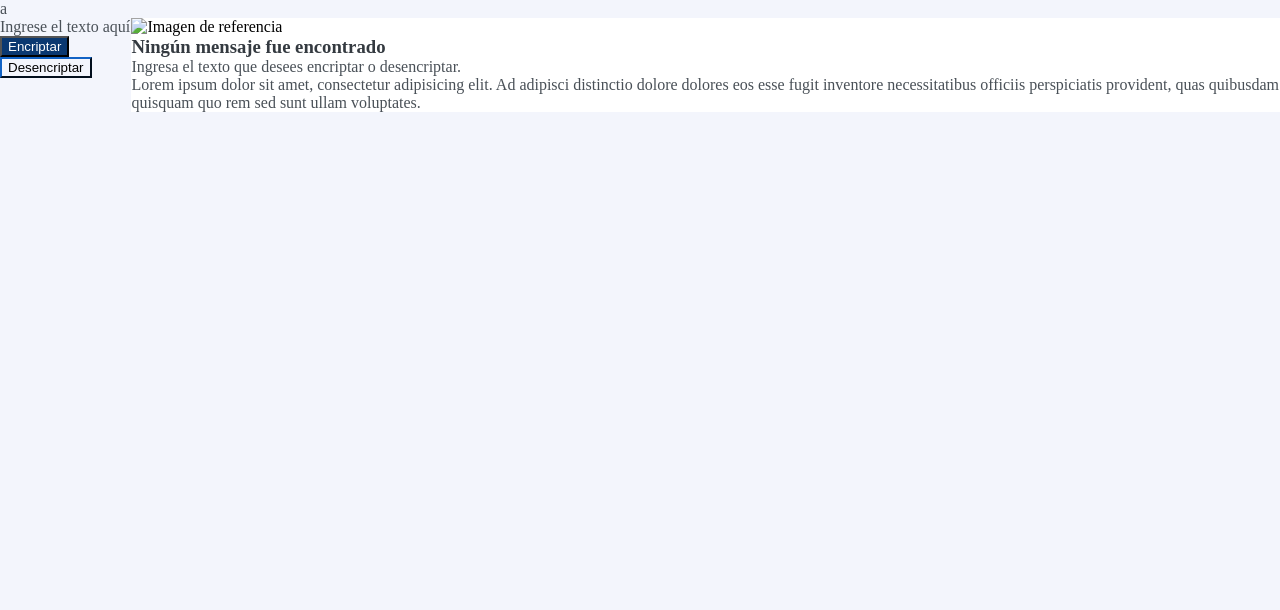
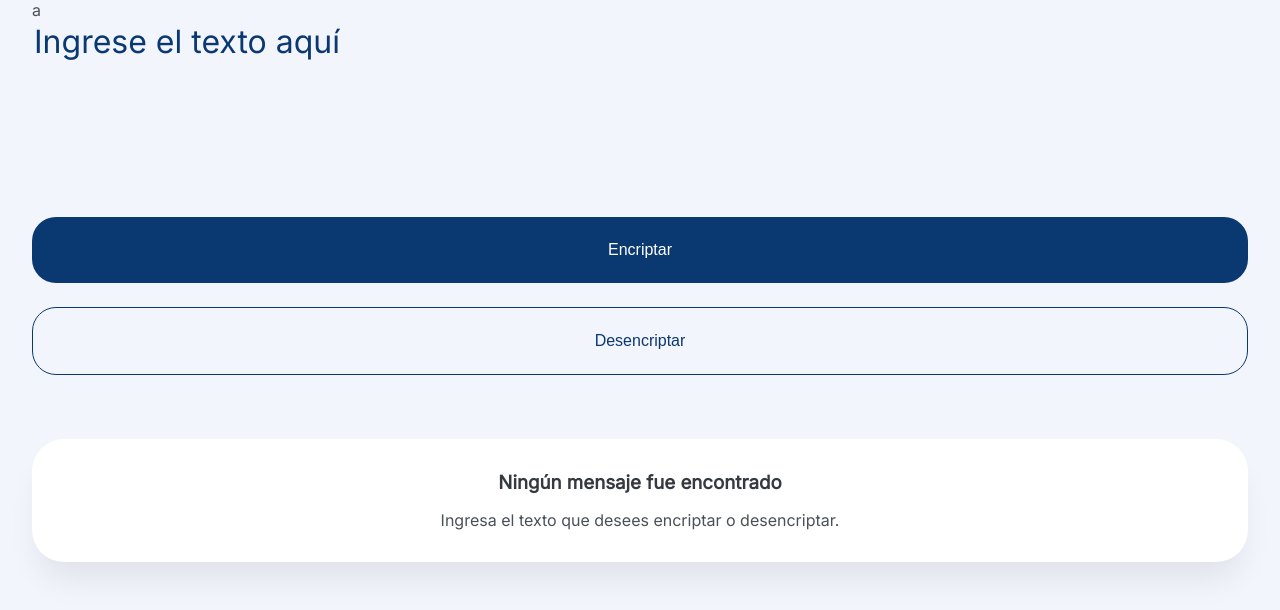
Before and after one commit to 1nkarri/text-encryptor, a plain HTML site: page index.html in a window 1280 px wide. Drawn offline with Linux system fonts and the light colour scheme.

Commit message:
Se avanzó la vista móvil

```diff
--- a/index.html
+++ b/index.html
@@ -2,31 +2,31 @@
 <html lang="en">
 <head>
     <meta charset="UTF-8">
+    <meta name="viewport" content= "width=device-width, initial-scale=1.0">
     <title>Text Encryptor</title>
     <link rel="stylesheet" href="./style.css">
+
 </head>
 <body class="body">
-    <header>
-        <p>a</p>
-    </header>
     <main class="main">
-        <section>
+        <section class="margin encryption-section">
+            <p>a</p>
             <article>
-                <p>Ingrese el texto aquí</p>
+                <textarea class="textarea">Ingrese el texto aquí</textarea>
             </article>
-            <article>
+            <article class="button-container">
                 <button class="button">Encriptar</button>
                 <button class="button-ghost">Desencriptar</button>
             </article>
         </section>
-        <section>
+        <section class="margin">
             <article class="card">
-                <div>
-                    <img src="" alt="Imagen de referencia">
+                <div class="empty-container">
+                    <img class="empty-image" src="" alt="Imagen de referencia">
                     <h3>Ningún mensaje fue encontrado</h3>
                     <p>Ingresa el texto que desees encriptar o desencriptar.</p>
                 </div>
-                <div>
+                <div class="message-2">
                     <p>Lorem ipsum dolor sit amet, consectetur adipisicing elit. Ad adipisci distinctio dolore dolores eos esse fugit inventore necessitatibus officiis perspiciatis provident, quas quibusdam quisquam quo rem sed sunt ullam voluptates.</p>
                 </div>
             </article>
--- a/style.css
+++ b/style.css
@@ -1,3 +1,5 @@
+@import url('https://fonts.googleapis.com/css2?family=Inter&display=swap');
+
 :root {
     --bg-color: #F3F5FC;
     --white-color: #FFFFFF;
@@ -7,6 +9,9 @@
     --title-color: #343A40;
     --text-color: #495057;
 
+    --font-family: 'Inter', sans-serif;
+
+    --text-size: 16px;
 }
 
 * {
@@ -16,22 +21,71 @@
 
 h3 {
     color: var(--title-color);
+    margin-bottom: 16px;
 }
 
 p {
     color: var(--text-color);
+    font-size: var(--text-size);
+}
+
+button {
+    display: flex;
+    width: 100%;
+    padding: 24px;
+    border: none;
+    justify-content: center;
+    border-radius: 24px;
+    font-size: var(--text-size);
+}
+
+.margin {
+    margin: 0 32px;
 }
 
 .body {
     background: var(--bg-color);
+    font-family: var(--font-family);
 }
 
 .main {
-    display: flex;
+    display: grid;
+    gap: 64px;
+}
+
+.encryption-section {
+    display: grid;
+}
+
+.textarea {
+    width: 100%;
+    height: 193px;
+    background: transparent;
+    border: none;
+    resize: none;
+
+    font-family: var(--font-family);
+    font-size: 32px;
+    color: var(--blue-principal);
+    font-weight: 400;
+}
+
+.button-container {
+    display: grid;
+    gap: 24px;
 }
 
 .card {
     background: var(--white-color);
+    padding: 32px;
+    border-radius: 32px;
+    box-shadow: 0px 24px 32px -8px rgba(0, 0, 0, 0.08);
+    text-align: center;
+    margin-bottom: 32px;
+}
+
+.input-text {
+
 }
 
 .button {
@@ -41,5 +95,14 @@ p {
 
 .button-ghost {
     background: transparent;
-    border-color: var(--blue-principal);
+    border: 1px solid var(--blue-principal);
+    color: var(--blue-principal);
 }
+
+.empty-image {
+    display: none;
+}
+
+.message-2 {
+    display: none;
+}
```
